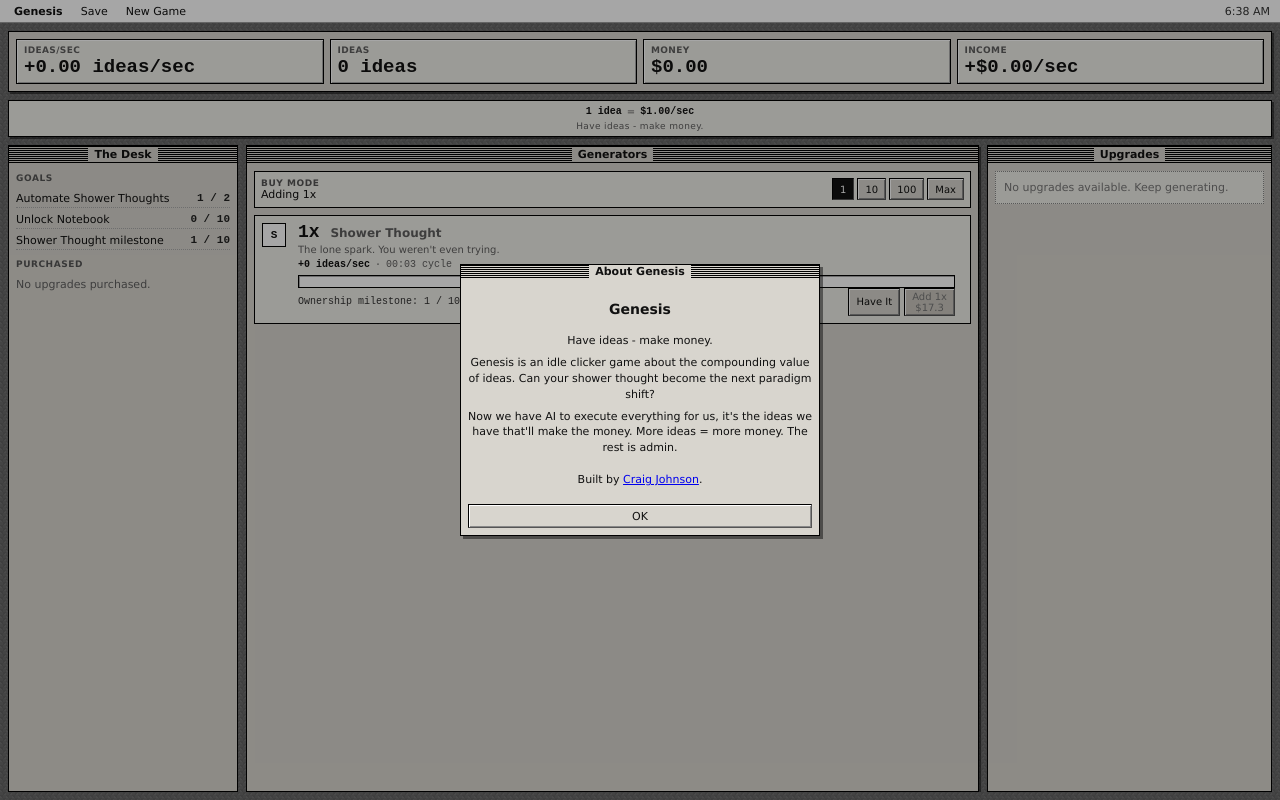
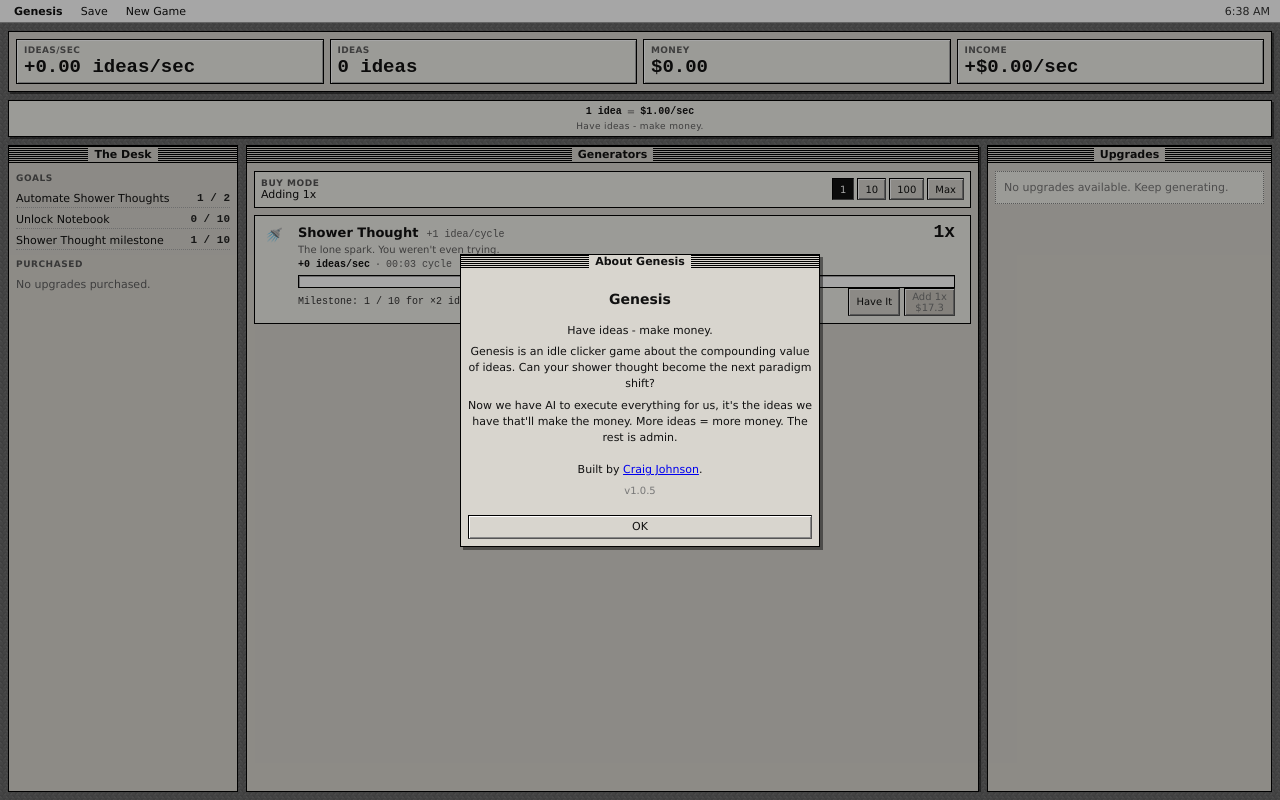
Before and after one commit to itsthefoxtrot/cccrrraaaiiiggg, a plain HTML site: page sites/genesis/index.html in a window 1280 px wide. Drawn offline with Linux system fonts and the light colour scheme.

Commit message:
Update Genesis and Nero
Genesis:
- Replace generator letter icons with relevant emojis
- Add requestAnimationFrame loop for 60fps progress bar interpolation
- Show milestone multiplier as a badge on generator rows
- Restructure gen row layout: name left, cycle output centre, count right
- Move AUTO badge next to speed indicator
- Fix tooltip overflow clipping in the desk panel
- Add v1.0.5 to About screen

Nero:
- Remove Twitter share button
- Clean up audio source element

Co-Authored-By: Claude Sonnet 4.6 <noreply@anthropic.com>

```diff
--- a/sites/genesis/index.html
+++ b/sites/genesis/index.html
@@ -261,7 +261,7 @@ button, select { font: inherit; color: inherit; }
 .mini-help::after {
   content: attr(data-tip);
   position: absolute;
-  left: 50%;
+  right: 0;
   bottom: calc(100% + 5px);
   z-index: 20;
   width: min(190px, calc(100vw - 32px));
@@ -276,7 +276,6 @@ button, select { font: inherit; color: inherit; }
   line-height: 1.35;
   text-align: left;
   white-space: normal;
-  transform: translateX(-50%);
   opacity: 0;
   pointer-events: none;
 }
@@ -340,29 +339,28 @@ button, select { font: inherit; color: inherit; }
   width: 24px; height: 24px;
   display: grid;
   place-items: center;
-  background: #fff;
-  border: 1px solid #000;
-  font-family: "Courier New", monospace;
-  font-weight: bold;
+  font-size: 14px;
+  line-height: 1;
 }
 .gen-main { min-width: 0; }
 .gen-top {
   display: flex;
   align-items: baseline;
-  justify-content: space-between;
   gap: 8px;
 }
 .gen-name { font-size: 13px; font-weight: bold; }
-.gen-owned-title {
+.gen-cycle-inline {
+  color: var(--muted);
+  font-family: "Courier New", monospace;
+  font-size: 10px;
+}
+.gen-owned-right {
+  margin-left: auto;
   font-size: 18px;
   font-weight: bold;
   font-family: "Courier New", monospace;
   line-height: 1.1;
-}
-.gen-type {
-  color: var(--muted);
-  font-family: Geneva, "Helvetica Neue", Arial, sans-serif;
-  font-size: 12px;
+  white-space: nowrap;
 }
 .owned { color: var(--muted); font-family: "Courier New", monospace; white-space: nowrap; }
 .gen-desc {
@@ -396,7 +394,6 @@ button, select { font: inherit; color: inherit; }
   background:
     repeating-linear-gradient(90deg, rgba(255,255,255,.22) 0 4px, transparent 4px 8px),
     var(--green);
-  transition: width 90ms linear;
 }
 .progress-shell.fast .progress-fill {
   width: 100% !important;
@@ -650,6 +647,7 @@ button, select { font: inherit; color: inherit; }
         <p>Genesis is an idle clicker game about the compounding value of ideas. Can your shower thought become the next paradigm shift?</p>
         <p>Now we have AI to execute everything for us, it's the ideas we have that'll make the money. More ideas = more money. The rest is admin.</p>
         <p style="margin-top:16px;">Built by <a href="https://cccrrraaaiiiggg.com/" target="_blank">Craig Johnson</a>.</p>
+        <p style="margin-top:4px;color:#777;font-size:10px;">v1.0.5</p>
       </div>
       <button class="btn" onclick="closeAboutModal()">OK</button>
     </div>
@@ -683,6 +681,19 @@ const GENERATOR_MILESTONES = [
   { count: 100, multiplier: 3 },
   { count: 200, multiplier: 5 }
 ];
+
+const GENERATOR_EMOJI = {
+  shower_thought: '🚿',
+  notebook:       '📓',
+  conversation:   '💬',
+  workshop:       '🛠️',
+  newsletter:     '📰',
+  following:      '👥',
+  chapter:        '🏠',
+  institution:    '🏛️',
+  movement:       '✊',
+  paradigm:       '🌐',
+};
 
 const generatorDefs = [
   { id:'shower_thought', name:'Shower Thought', pluralName:'Shower Thoughts', actionVerb:'Have It', description:'The lone spark. You weren\'t even trying.', baseCost:15, costMultiplier:1.15, baseIdeasPerCycle:1, baseCycleSeconds:3, unlockAt:0 },
@@ -1236,7 +1247,7 @@ function renderGenerators() {
     if (!visible && !preview) return '';
     if (preview) {
       return `<div class="generator-row locked">
-        <div class="gen-icon">${def.name.charAt(0)}</div>
+        <div class="gen-icon">${GENERATOR_EMOJI[def.id] || def.name.charAt(0)}</div>
         <div class="gen-main">
           <div class="gen-top"><span class="gen-name">${def.name}</span></div>
           <div class="gen-desc">Unlocks at ${formatNumber(def.unlockAt)} ideas.</div>
@@ -1247,13 +1258,14 @@ function renderGenerators() {
     const rate = getGeneratorIdeaRate(def, gen);
     const percent = gen.owned > 0 ? Math.min(100, (gen.progress / cycle) * 100) : 0;
     const fastCycle = cycle <= FAST_CYCLE_SECONDS && gen.automated;
+    const ideasPerCycle = getGeneratorIdeasPerCycle(def, gen);
     const buyAmount = getBuyAmount(def, gen);
     const cost = buyAmount > 0 ? getGeneratorCost(def, gen, buyAmount) : getGeneratorCost(def, gen, 1);
     const affordable = canAfford(cost);
     const nextMilestone = getNextMilestone(gen.owned);
     const milestoneText = nextMilestone
-      ? `Ownership milestone: ${formatNumber(gen.owned)} / ${nextMilestone.count} owned for x${nextMilestone.multiplier}`
-      : 'Ownership milestones complete';
+      ? `Milestone: ${formatNumber(gen.owned)} / ${nextMilestone.count} for ×${nextMilestone.multiplier} ideas output`
+      : 'All milestones reached';
     const effectiveSpeed = (gen.speedMultiplier || 1) * (state.globalSpeedMultiplier || 1);
     const speedText = effectiveSpeed > 1 ? ` <span class="badge">x${formatNumber(effectiveSpeed)} SPEED</span>` : '';
     const canTrigger = gen.owned > 0 || canAfford(getGeneratorCost(def, gen, 1));
@@ -1264,23 +1276,30 @@ function renderGenerators() {
     const outputUpgrades = state.purchasedUpgrades
       .map(id => upgradeDefs.find(u => u.id === id))
       .filter(u => u && u.effectType === 'generator_multiply' && u.targetGeneratorId === def.id);
-    const outputBadges = outputUpgrades
-      .map(u => `<span class="badge">×${formatNumber(u.effectValue)} ${u.name}</span>`)
-      .join(' ');
+    const milestoneMult = getMilestoneMultiplier(gen.owned);
+    const milestoneBadge = milestoneMult > 1
+      ? `<span class="badge" style="color:var(--green);border-color:var(--green);">×${formatNumber(milestoneMult)} ideas</span>`
+      : '';
+    const outputBadges = [
+      milestoneBadge,
+      ...outputUpgrades.map(u => `<span class="badge">×${formatNumber(u.effectValue)} ${u.name}</span>`)
+    ].filter(Boolean).join(' ');
     return `<div class="generator-row ${gen.flashed ? 'flash' : ''}" id="generator-${def.id}">
-      <div class="gen-icon">${def.name.charAt(0)}</div>
+      <div class="gen-icon">${GENERATOR_EMOJI[def.id] || def.name.charAt(0)}</div>
       <div class="gen-main">
         <div class="gen-top">
-          <span class="gen-owned-title">${formatNumber(gen.owned)}x <span class="gen-type">${gen.owned === 1 ? def.name : def.pluralName}</span></span>${outputBadges ? ' ' + outputBadges : ''}
-          <span class="owned">${status}</span>
+          <span class="gen-name">${gen.owned === 1 ? def.name : def.pluralName}</span>
+          <span class="gen-cycle-inline">+${formatNumber(ideasPerCycle)} ${ideasPerCycle < 2 ? 'idea' : 'ideas'}/cycle</span>
+          <span class="gen-owned-right">${formatNumber(gen.owned)}x</span>
         </div>
+        ${outputBadges ? `<div style="margin:2px 0;">${outputBadges}</div>` : ''}
         <div class="gen-desc">${def.description}</div>
         <div class="gen-output">
           <span class="gen-rate">+${formatNumber(rate, 2)} ideas/sec</span>
           <span>·</span>
-          <span>${formatTime(cycle)} cycle${speedText}</span>
+          <span>${formatTime(cycle)} cycle${speedText}${status ? ' ' + status : ''}</span>
         </div>
-        <div class="progress-shell ${fastCycle ? 'fast' : ''}"><div class="progress-fill" style="width:${fastCycle ? 100 : percent}%"></div></div>
+        <div class="progress-shell ${fastCycle ? 'fast' : ''}"><div id="progress-fill-${def.id}" class="progress-fill" style="width:${fastCycle ? 100 : percent}%"></div></div>
           <div class="gen-bottom">
             <div class="timer">${milestoneText}</div>
             <div class="gen-actions">
@@ -1434,6 +1453,20 @@ function bindBoardControls() {
     buyUpgrade(button.dataset.upgradeId);
   });
 }
+function animateProgressBars() {
+  const elapsed = Math.min((Date.now() - lastTick) / 1000, 0.1);
+  generatorDefs.forEach(def => {
+    const gen = state.generators[def.id];
+    if (!isGeneratorActive(gen)) return;
+    const cycle = getGeneratorCycleSeconds(def, gen);
+    if (cycle <= FAST_CYCLE_SECONDS && gen.automated) return;
+    const fill = document.getElementById('progress-fill-' + def.id);
+    if (!fill) return;
+    fill.style.width = Math.min(100, ((gen.progress + elapsed) / cycle) * 100) + '%';
+  });
+  requestAnimationFrame(animateProgressBars);
+}
+
 function init() {
   const loaded = loadGame();
   bindBoardControls();
@@ -1444,6 +1477,7 @@ function init() {
     showAboutModal();
   }
   setInterval(tick, 50);
+  requestAnimationFrame(animateProgressBars);
 }
 init();
 </script>
```
Also changed, not shown: sites/nero/index.html (+1 -9 lines).
